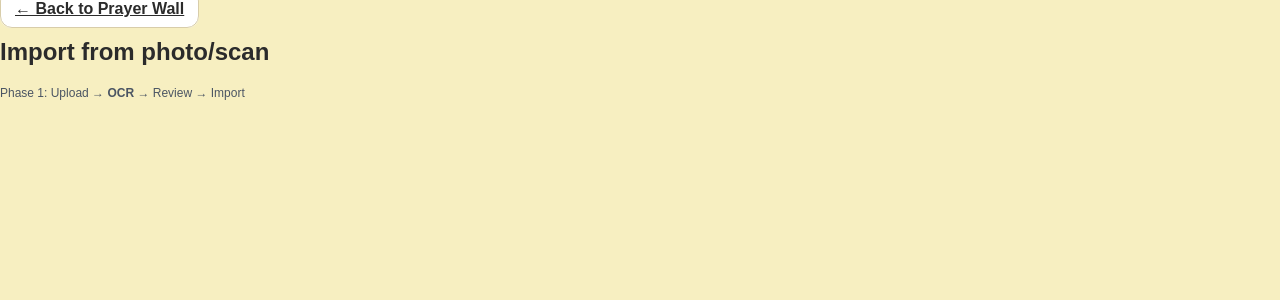
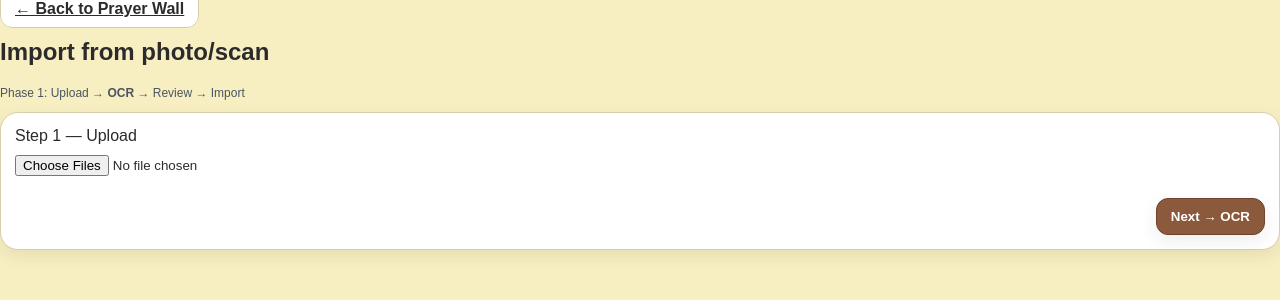
Before and after one commit to CourtneyLanier/prayer-share, an Angular app: page /import in a window 1280 px wide. Shown: the top 300 px of the page. Built offline with nearby package versions, Linux system fonts and the light colour scheme.

Commit message:
feat(import): add Step 1 upload + Cloud OCR + fixes

```diff
--- a/src/app/features/import/import-wizard/import-wizard.component.html
+++ b/src/app/features/import/import-wizard/import-wizard.component.html
@@ -2,6 +2,30 @@
 
 <h2>Import from photo/scan</h2>
 <p class="muted">Phase 1: Upload → <strong>OCR</strong> → Review → Import</p>
+
+<!-- ===================== Step 1 — Upload ===================== -->
+<section *ngIf="step === 'upload'">
+  <div class="card">
+    <div class="card-header">Step 1 — Upload</div>
+    <div class="card-body">
+      <input type="file"
+             accept="image/*,.png,.jpg,.jpeg,.webp,.heic,.heif"
+             multiple
+             (change)="onFiles($event)" />
+
+      <div style="display:flex; gap:8px; flex-wrap:wrap; margin-top:10px;">
+        <img *ngFor="let im of images"
+             [src]="im.url"
+             alt="preview"
+             style="height:80px; border-radius:6px; box-shadow:0 1px 3px rgba(0,0,0,.15)"/>
+      </div>
+
+      <div style="display:flex; justify-content:flex-end; margin-top:12px;">
+        <button class="btn" [disabled]="!images.length" (click)="step='ocr'">Next → OCR</button>
+      </div>
+    </div>
+  </div>
+</section>
 
 <!-- ===================== Step 2 — OCR ===================== -->
 <section *ngIf="step === 'ocr'">
@@ -145,7 +169,7 @@
   </div>
 </section>
 
-<!-- ===================== Step 4 — Done (optional) ===================== -->
+<!-- ===================== Step 4 — Done ===================== -->
 <section *ngIf="step === 'done'">
   <div class="card">
     <div class="card-header">Import complete</div>
--- a/src/app/features/import/import-wizard/import-wizard.component.ts
+++ b/src/app/features/import/import-wizard/import-wizard.component.ts
@@ -1,4 +1,4 @@
-import { Component } from '@angular/core';
+import { Component, OnDestroy } from '@angular/core';
 import { CommonModule } from '@angular/common';
 import { FormsModule } from '@angular/forms';
 import { RouterModule } from '@angular/router';
@@ -21,7 +21,7 @@ interface LineRow {
   templateUrl: './import-wizard.component.html',
   styleUrls: ['./import-wizard.component.css'],
 })
-export class ImportWizardComponent {
+export class ImportWizardComponent implements OnDestroy {
   // --- flow state ---
   step: Step = 'upload';
   images: { file: File; url: string }[] = [];
@@ -56,9 +56,16 @@ export class ImportWizardComponent {
     this.data.cards$.subscribe((c) => (this.cards = c));
   }
 
+  ngOnDestroy() {
+    // prevent object URL leaks
+    try { this.images.forEach(im => URL.revokeObjectURL(im.url)); } catch {}
+  }
+
   // ----------------- Step 1: upload -----------------
   onFiles(ev: Event) {
     const files = Array.from((ev.target as HTMLInputElement).files || []);
+    // Revoke old previews
+    this.images.forEach(im => URL.revokeObjectURL(im.url));
     this.images = files.map((f) => ({ file: f, url: URL.createObjectURL(f) }));
     if (this.images.length) this.step = 'ocr';
   }
@@ -95,6 +102,7 @@ export class ImportWizardComponent {
     this.progress = 0;
 
     try {
+      // For now, send the first image (most lists are a single page)
       const file = this.images[0].file;
       const fd = new FormData();
       fd.append('image', file, file.name);
@@ -199,7 +207,6 @@ export class ImportWizardComponent {
     try {
       const { createWorker } = await import('tesseract.js');
 
-      // Options must go in the 3rd parameter per tesseract.js typings
       worker = await createWorker('eng', undefined, {
         logger: (m: any) => {
           if (m?.status && typeof m.progress === 'number') {
@@ -237,8 +244,7 @@ export class ImportWizardComponent {
       this.step = 'review';
 
       try {
-        // fire & forget (do not await)
-        worker && worker.terminate && worker.terminate();
+        worker && worker.terminate && worker.terminate(); // fire & forget
       } catch {}
     }
   }
```
